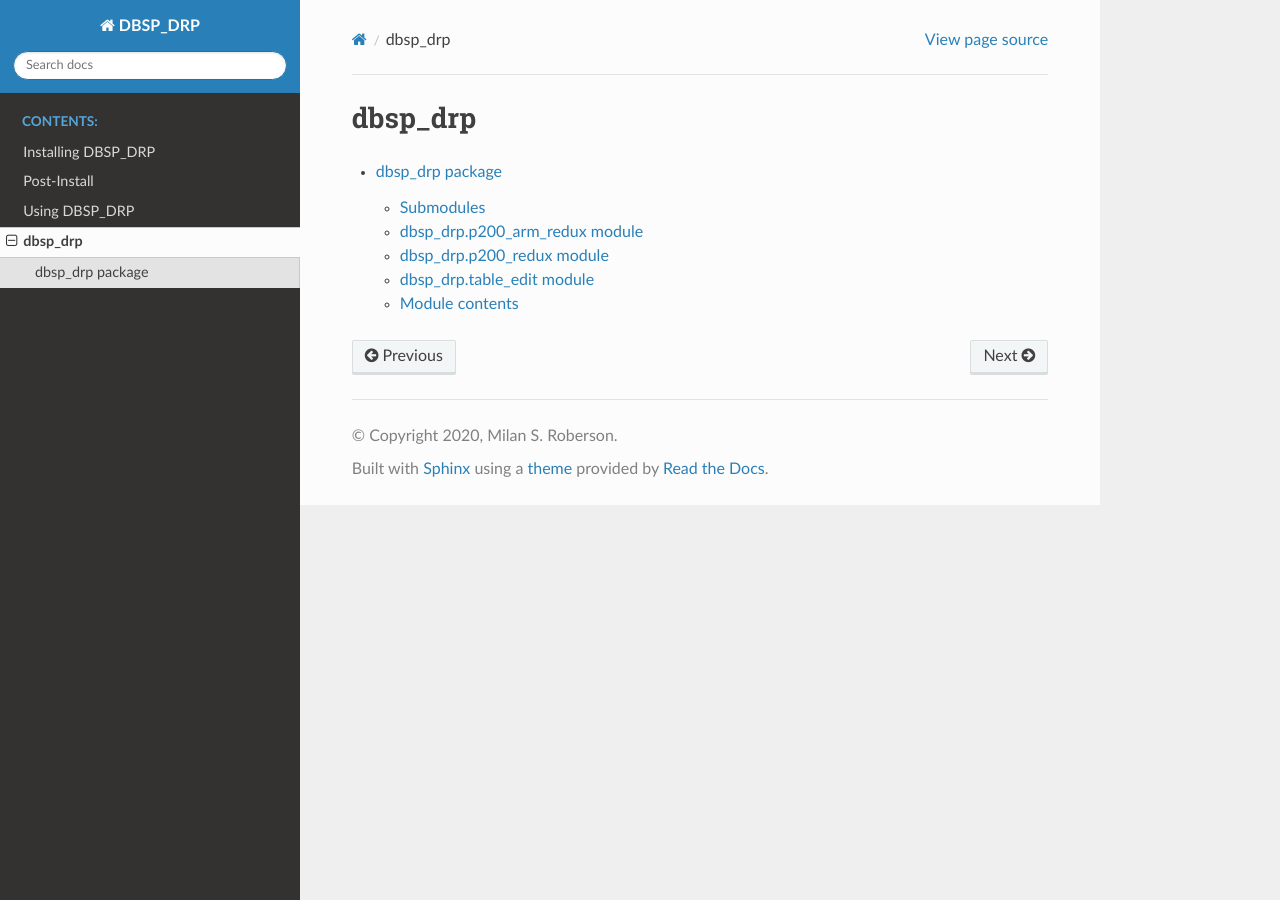
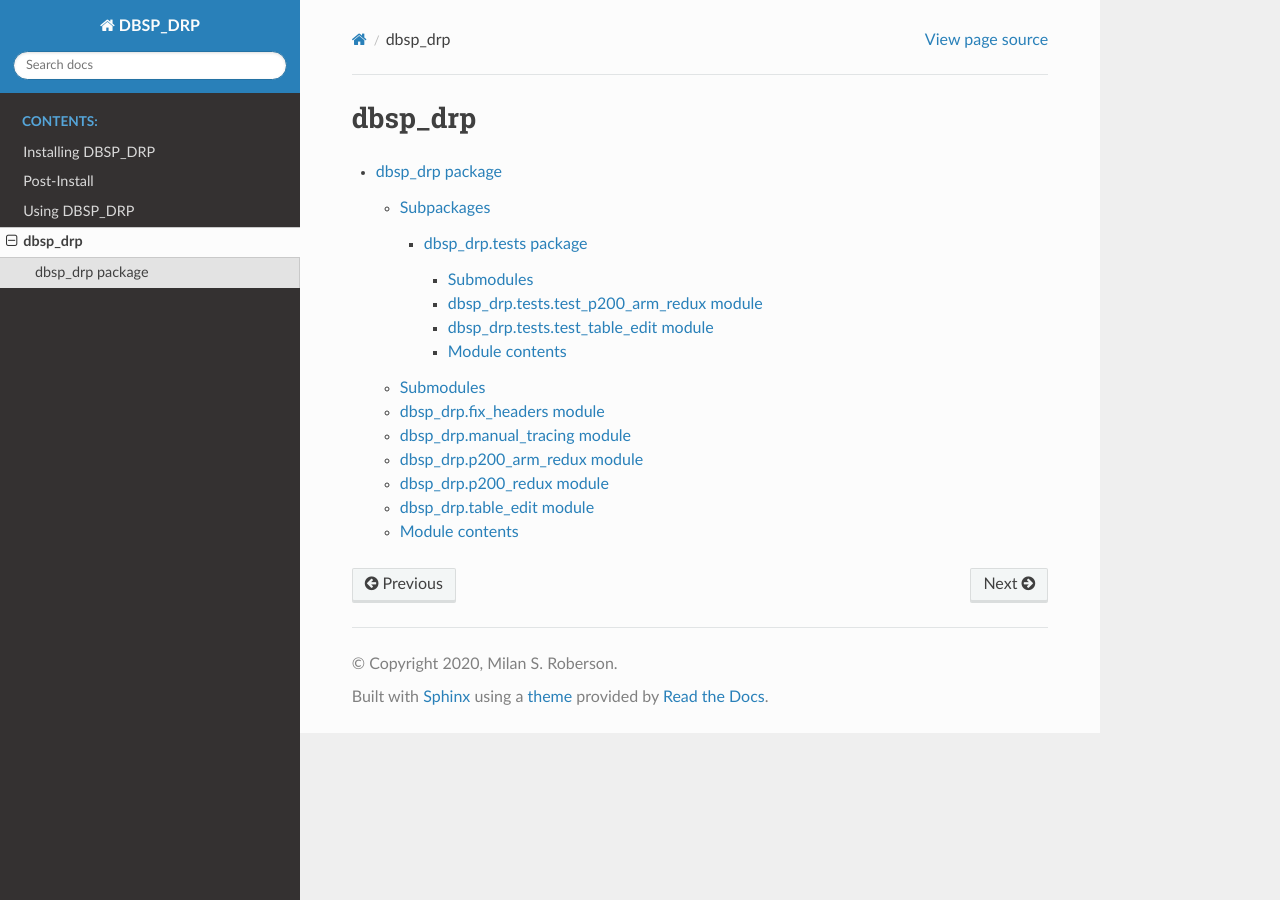
Before and after one commit to finagle29/DBSP_DRP, a Sphinx documentation site: the page built from docs/source/modules.rst, in a window 1280 px wide. Built offline with Sphinx 7.4.7 and the Read the Docs theme 2.0.0, drawn with Linux system fonts in a browser that asks for light colours.

```diff
--- a/docs/source/dbsp_drp.rst
+++ b/docs/source/dbsp_drp.rst
@@ -1,8 +1,32 @@
 dbsp\_drp package
 =================
 
+Subpackages
+-----------
+
+.. toctree::
+   :maxdepth: 4
+
+   dbsp_drp.tests
+
 Submodules
 ----------
+
+dbsp\_drp.fix\_headers module
+-----------------------------
+
+.. automodule:: dbsp_drp.fix_headers
+   :members:
+   :undoc-members:
+   :show-inheritance:
+
+dbsp\_drp.manual\_tracing module
+--------------------------------
+
+.. automodule:: dbsp_drp.manual_tracing
+   :members:
+   :undoc-members:
+   :show-inheritance:
 
 dbsp\_drp.p200\_arm\_redux module
 ---------------------------------
--- /dev/null
+++ b/docs/source/dbsp_drp.tests.rst
@@ -0,0 +1,29 @@
+dbsp\_drp.tests package
+=======================
+
+Submodules
+----------
+
+dbsp\_drp.tests.test\_p200\_arm\_redux module
+---------------------------------------------
+
+.. automodule:: dbsp_drp.tests.test_p200_arm_redux
+   :members:
+   :undoc-members:
+   :show-inheritance:
+
+dbsp\_drp.tests.test\_table\_edit module
+----------------------------------------
+
+.. automodule:: dbsp_drp.tests.test_table_edit
+   :members:
+   :undoc-members:
+   :show-inheritance:
+
+Module contents
+---------------
+
+.. automodule:: dbsp_drp.tests
+   :members:
+   :undoc-members:
+   :show-inheritance:
```
Also changed, not shown: 1 other file.
